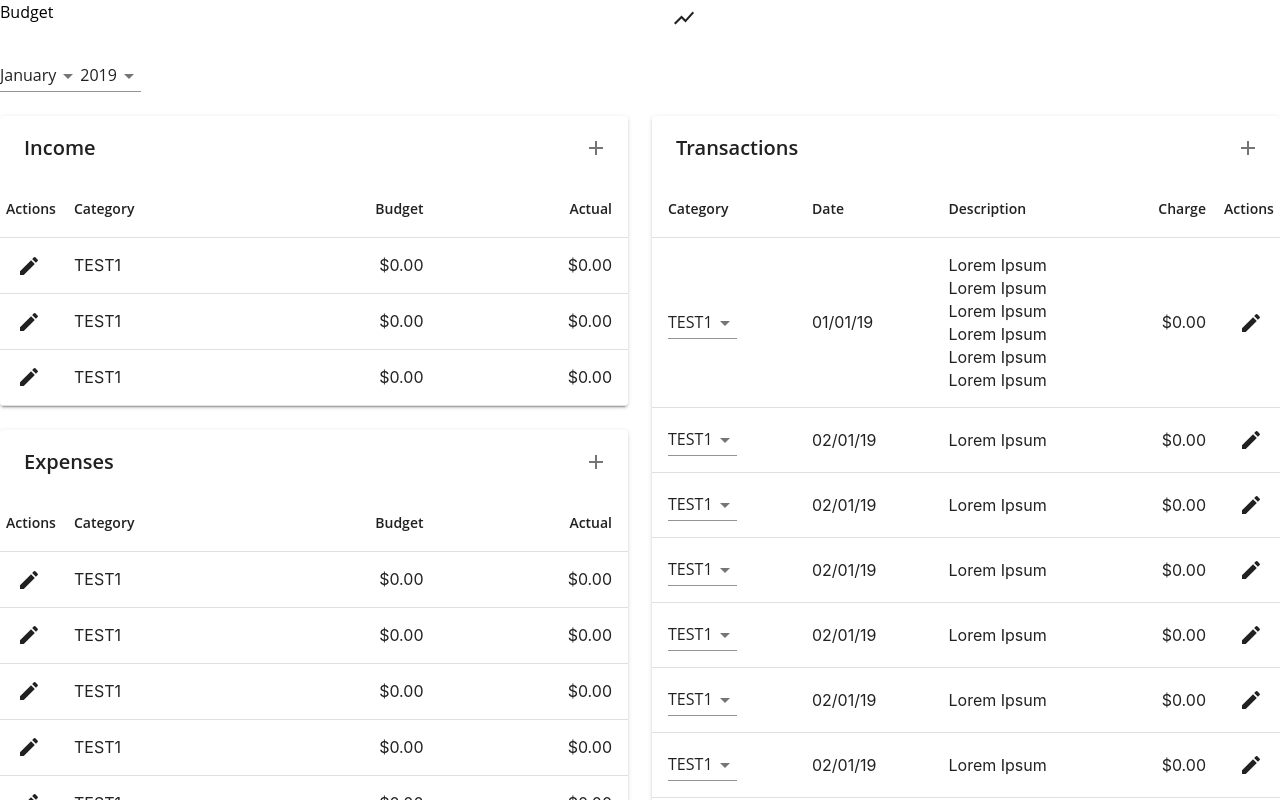
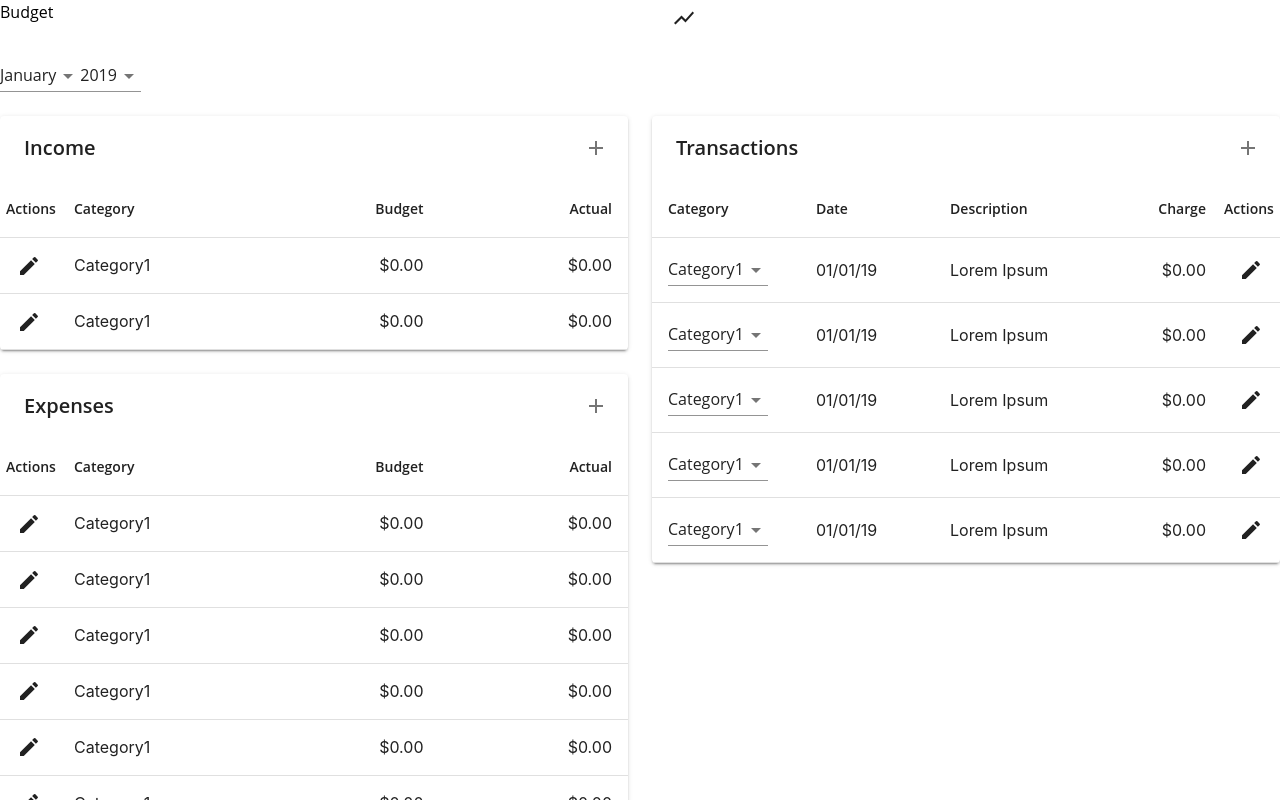
Before and after one commit to Jonny-B/budget, a React (Create React App) app in the folder budget_ui/: page / in a window 1280 px wide. Shown: the top 800 px of the page. Built offline with nearby package versions, Linux system fonts and the light colour scheme.

Commit message:
Rouged out EditCard

```diff
--- a/budget_ui/src/js/components/Budget.js
+++ b/budget_ui/src/js/components/Budget.js
@@ -10,28 +10,31 @@ class Budget extends Component {
         super(props);
         this.state = {
             open: false,
+            editRowData: null,
             incomeData: [
-                {category: 'TEST1', budget: 0.00, actual: 0.00, id: 1},
-                {category: 'TEST1', budget: 0.00, actual: 0.00, id: 1},
-                {category: 'TEST1', budget: 0.00, actual: 0.00, id: 1},
+                {category: 'Category1', budget: 0.00, actual: 0.00, id: 1},
+                {category: 'Category1', budget: 0.00, actual: 0.00, id: 1},
             ],
             expensesData: [
-                {category: 'TEST1', budget: 0.00, actual: 0.00, id: 1},
-                {category: 'TEST1', budget: 0.00, actual: 0.00, id: 1},
-                {category: 'TEST1', budget: 0.00, actual: 0.00, id: 1},
-                {category: 'TEST1', budget: 0.00, actual: 0.00, id: 1},
-                {category: 'TEST1', budget: 0.00, actual: 0.00, id: 1},
-                {category: 'TEST1', budget: 0.00, actual: 0.00, id: 1},
-                {category: 'TEST1', budget: 0.00, actual: 0.00, id: 1},
-                {category: 'TEST1', budget: 0.00, actual: 0.00, id: 1},
-                {category: 'TEST1', budget: 0.00, actual: 0.00, id: 1},
-                {category: 'TEST1', budget: 0.00, actual: 0.00, id: 1},
+                {category: 'Category1', budget: 0.00, actual: 0.00, id: 1},
+                {category: 'Category1', budget: 0.00, actual: 0.00, id: 1},
+                {category: 'Category1', budget: 0.00, actual: 0.00, id: 1},
+                {category: 'Category1', budget: 0.00, actual: 0.00, id: 1},
+                {category: 'Category1', budget: 0.00, actual: 0.00, id: 1},
+                {category: 'Category1', budget: 0.00, actual: 0.00, id: 1},
+                {category: 'Category1', budget: 0.00, actual: 0.00, id: 1},
+                {category: 'Category1', budget: 0.00, actual: 0.00, id: 1},
+                {category: 'Category1', budget: 0.00, actual: 0.00, id: 1},
+                {category: 'Category1', budget: 0.00, actual: 0.00, id: 1},
+                {category: 'Category1', budget: 0.00, actual: 0.00, id: 1},
+
             ],
             savingsData: [
-                {category: 'TEST1', budget: 0.00, actual: 0.00, bucketTotal: 0.00, id: 1},
-                {category: 'TEST1', budget: 0.00, actual: 0.00, bucketTotal: 0.00, id: 1},
-                {category: 'TEST1', budget: 0.00, actual: 0.00, bucketTotal: 0.00, id: 1},
-                {category: 'TEST1', budget: 0.00, actual: 0.00, bucketTotal: 0.00, id: 1},
+                {category: 'Category1', budget: 0.00, actual: 0.00, bucketTotal: 0.00, id: 1},
+                {category: 'Category1', budget: 0.00, actual: 0.00, bucketTotal: 0.00, id: 1},
+                {category: 'Category1', budget: 0.00, actual: 0.00, bucketTotal: 0.00, id: 1},
+                {category: 'Category1', budget: 0.00, actual: 0.00, bucketTotal: 0.00, id: 1},
+                {category: 'Category1', budget: 0.00, actual: 0.00, bucketTotal: 0.00, id: 1},
             ]
         };
         this.handleEdit = this.handleEdit.bind(this);
@@ -40,15 +43,15 @@ class Budget extends Component {
     }
 
     handleEdit = (type, rowData, event) => {
-        this.setState({open: true})
+        this.setState({open: true, editRowData: rowData})
     };
 
     handleAdd = (type, rowData, event) => {
-        this.setState({open: true})
+        this.setState({open: true, editRowData: {add: true, type: type}})
     };
 
     handleClose() {
-        this.setState({open: false})
+        this.setState({open: false, editRowData: null})
     };
 
     render() {
@@ -81,7 +84,7 @@ class Budget extends Component {
                                     tooltip: 'Add Transaction',
                                     isFreeAction: true,
                                     onClick: (event, rowData) => {
-                                        this.handleAdd("addIncome")
+                                        this.handleAdd("income")
                                     }
                                 }
                             ]}
@@ -113,7 +116,7 @@ class Budget extends Component {
                                     tooltip: 'Add Transaction',
                                     isFreeAction: true,
                                     onClick: (event, rowData) => {
-                                        this.handleAdd("addExpenses")
+                                        this.handleAdd("expenses")
                                     }
                                 }
                             ]}
@@ -146,7 +149,7 @@ class Budget extends Component {
                                     tooltip: 'Add Transaction',
                                     isFreeAction: true,
                                     onClick: (event, rowData) => {
-                                        this.handleAdd("addSavings")
+                                        this.handleAdd("savings")
                                     }
                                 }
                             ]}
@@ -155,7 +158,7 @@ class Budget extends Component {
                 </Grid>
                 <Dialog onClose={this.handleClose} aria-labelledby="simple-dialog-title" open={this.state.open}>
                     <DialogTitle id="simple-dialog-title">Budget Item</DialogTitle>
-                    <EditCard/>
+                    <EditCard data={this.state.editRowData}/>
                 </Dialog>
             </div>
         )
--- a/budget_ui/src/js/components/EditCard.js
+++ b/budget_ui/src/js/components/EditCard.js
@@ -4,72 +4,85 @@ import {withStyles} from '@material-ui/core/styles';
 class EditCard extends Component {
     constructor(props) {
         super(props);
-        this.state = {data: this.props};
+        this.state = {data: this.props.data};
     }
 
     render() {
         let {data} = this.state;
 
-        let categoryCol = data.category !== null ? <CategoryCol data={data}/> : <></>;
-        let budgetCol = data.budget !== null ? <BudgetCol data={data}/> : <></>;
-        let assignCategoryCol = data.budget !== null ? <AssignCategoryCol data={data}/> : <></>;
-        let dateCol = data.date !== null ? <DateCol data={data}/> : <></>;
-        let descriptionCol = data.date !== null ? <DescriptionCol data={data}/> : <></>;
-        let chargeCol = data.date !== null ? <ChargeCol data={data}/> : <></>;
-        let hide = data.date !== null ? <Hide data={data}/> : <></>;
-
+        let categoryCol = data.category !== undefined ? <CategoryCol data={data}/> : <></>;
+        let budgetCol = data.budget !== undefined ? <BudgetCol data={data}/> : <></>;
+        let actual = data.actual !== undefined ? <Actual data={data}/> : <></>;
+        let bucketTotal = data.bucketTotal !== undefined ? <BucketTotal data={data}/> : <></>;
+        let assignCategoryCol = data.assignCategory !== undefined ? <AssignCategoryCol data={data}/> : <></>;
+        let dateCol = data.date !== undefined ? <DateCol data={data}/> : <></>;
+        let descriptionCol = data.date !== undefined ? <DescriptionCol data={data}/> : <></>;
+        let chargeCol = data.date !== undefined ? <ChargeCol data={data}/> : <></>;
+        let hide = data.date !== undefined ? <Hide data={data}/> : <></>;
+        let add = data.add !== undefined ? <Add data={data}/> : <></>;
         return (
             <div>
                 {categoryCol}
                 {budgetCol}
+                {actual}
+                {bucketTotal}
                 {assignCategoryCol}
                 {dateCol}
                 {descriptionCol}
                 {chargeCol}
                 {hide}
+                {add}
             </div>
         )
     }
 }
 
-const CategoryCol = (data) => {
-    return (
-        <div>
-
-        </div>
-    )
+const CategoryCol = (props) => {
+    return (<div id={'categoryCol'}> Category </div>)
 };
 
-const BudgetCol = (data) => {
-    return (
-        <div>
-
-        </div>
-    )
+const BudgetCol = (props) => {
+    return (<div id={'budgetCol'}> Budget </div>)
 };
 
-const AssignCategoryCol = (data) => {
-    return (<div></div>)
+const Actual = (props) => {
+    return (<div id={'actual'}>Actual</div>)
+};
+
+const BucketTotal = (props) => {
+    return (<div id={'savingsBucket'}>Savings Bucket</div>)
+};
+
+const AssignCategoryCol = (props) => {
+    return (<div id={'assignCategoryCol'}>Ass Cat</div>)
 
 };
 
-const DateCol = (data) => {
-    return (<div></div>)
+const DateCol = (props) => {
+    return (<div id={'dateCol'}>Date</div>)
 
 };
 
-const DescriptionCol = (data) => {
-    return (<div></div>)
+const DescriptionCol = (props) => {
+    return (<div id={'descriptionCol'}>Description</div>)
 
 };
 
-const ChargeCol = (data) => {
-    return (<div></div>)
+const ChargeCol = (props) => {
+    return (<div id={'chargeCol'}>Charge</div>)
 
 };
 
-const Hide = (data) => {
-    return (<div></div>)
+const Hide = (props) => {
+    return (<div id={'hideCol'}>Hide</div>)
+
+};
+
+const Add = (props) => {
+    if (props.data.type !== undefined){
+        return (<div id={'add'}>{`Add ${props.data.type}`}</div>)
+    }
+    return (<div id={'add'}>Add Transaction</div>)
 
 };
 
--- a/budget_ui/src/js/components/Transactions.js
+++ b/budget_ui/src/js/components/Transactions.js
@@ -11,34 +11,61 @@ class Transactions extends Component {
         this.state = {
             open: false,
             editRowData: null,
+            categories: ['Category1', 'Category2', 'Category3'],
             data: [
                 {
+                    assignCategory: 'Category1',
                     date: '01/01/19',
-                    description: 'Lorem Ipsum Lorem Ipsum Lorem Ipsum Lorem Ipsum Lorem Ipsum Lorem Ipsum',
-                    charge: 0.00,
+                    description: 'Lorem Ipsum',
+                    charge: 0,
                     hidden: false,
                     id: 1
                 },
-                {date: '02/01/19', description: 'Lorem Ipsum', charge: 0, hidden: false, id: 1},
-                {date: '02/01/19', description: 'Lorem Ipsum', charge: 0, hidden: false, id: 1},
-                {date: '02/01/19', description: 'Lorem Ipsum', charge: 0, hidden: false, id: 1},
-                {date: '02/01/19', description: 'Lorem Ipsum', charge: 0, hidden: false, id: 1},
-                {date: '02/01/19', description: 'Lorem Ipsum', charge: 0, hidden: false, id: 1},
-                {date: '02/01/19', description: 'Lorem Ipsum', charge: 0, hidden: false, id: 1},
-                {date: '02/01/19', description: 'Lorem Ipsum', charge: 0, hidden: false, id: 1},
-                {date: '02/01/19', description: 'Lorem Ipsum', charge: 0, hidden: false, id: 1},
-                {date: '02/01/19', description: 'Lorem Ipsum', charge: 0, hidden: false, id: 1},
-                {date: '02/01/19', description: 'Lorem Ipsum', charge: 0, hidden: false, id: 1},
-                {date: '02/01/19', description: 'Lorem Ipsum', charge: 0, hidden: false, id: 1},
-
+                {
+                    assignCategory: 'Category1',
+                    date: '01/01/19',
+                    description: 'Lorem Ipsum',
+                    charge: 0,
+                    hidden: false,
+                    id: 1
+                },
+                {
+                    assignCategory: 'Category1',
+                    date: '01/01/19',
+                    description: 'Lorem Ipsum',
+                    charge: 0,
+                    hidden: false,
+                    id: 1
+                },
+                {
+                    assignCategory: 'Category1',
+                    date: '01/01/19',
+                    description: 'Lorem Ipsum',
+                    charge: 0,
+                    hidden: false,
+                    id: 1
+                },
+                {
+                    assignCategory: 'Category1',
+                    date: '01/01/19',
+                    description: 'Lorem Ipsum',
+                    charge: 0,
+                    hidden: false,
+                    id: 1
+                },
             ]
         };
-        this.handleOpen = this.handleOpen.bind(this);
+        this.handleEdit = this.handleEdit.bind(this);
+        this.handleAdd = this.handleAdd.bind(this);
         this.handleClose = this.handleClose.bind(this);
     }
 
-    handleOpen = (type, rowData, event) => {
+    handleEdit = (type, rowData, event) => {
         this.setState({open: true, editRowData: rowData})
+    };
+
+    handleAdd = (type, rowData, event) => {
+        this.setState({open: true, editRowData: {add: true}})
     };
 
     handleClose() {
@@ -53,12 +80,9 @@ class Transactions extends Component {
                     options={{search: false, paging: false, actionsColumnIndex: -1}}
                     columns={[
                         {
-                            title: 'Category', field: 'assignCategory', render: rowData =>
-                                <Select value={'TEST1'}>
-                                    <MenuItem value={'TEST1'}>TEST1</MenuItem>
-                                    <MenuItem value={'TEST2'}>TEST2</MenuItem>
-                                </Select>
-
+                            title: 'Category',
+                            field: 'assignCategory',
+                            render: rowData => <CategoryDropdown categories={this.state.categories}/>
                         },
                         {title: 'Date', field: 'date'},
                         {title: 'Description', field: 'description'},
@@ -71,7 +95,7 @@ class Transactions extends Component {
                             },
                             tooltip: 'Edit Transaction',
                             onClick: (event, rowData) => {
-                                this.handleOpen('addTransaction', rowData, event)
+                                this.handleEdit('addTransaction', rowData, event)
                             }
                         },
                         {
@@ -81,7 +105,7 @@ class Transactions extends Component {
                             tooltip: 'Add Transaction',
                             isFreeAction: true,
                             onClick: (event, rowData) => {
-                                this.handleOpen('addTransaction')
+                                this.handleAdd('addTransaction')
                             }
                         }
                     ]}
@@ -96,7 +120,17 @@ class Transactions extends Component {
     }
 }
 
-const styles = theme => ({
-});
+const CategoryDropdown = (props) => {
+    return (
+        <div id={'categoryDropdown'}>
+            <Select value={'Category1'}>
+                {props.categories.map((category) => {
+                    return <MenuItem value={category}>{category}</MenuItem>
+                })}
+            </Select>
+        </div>)
+};
+
+const styles = theme => ({});
 
 export default withStyles(styles)(Transactions)
```
